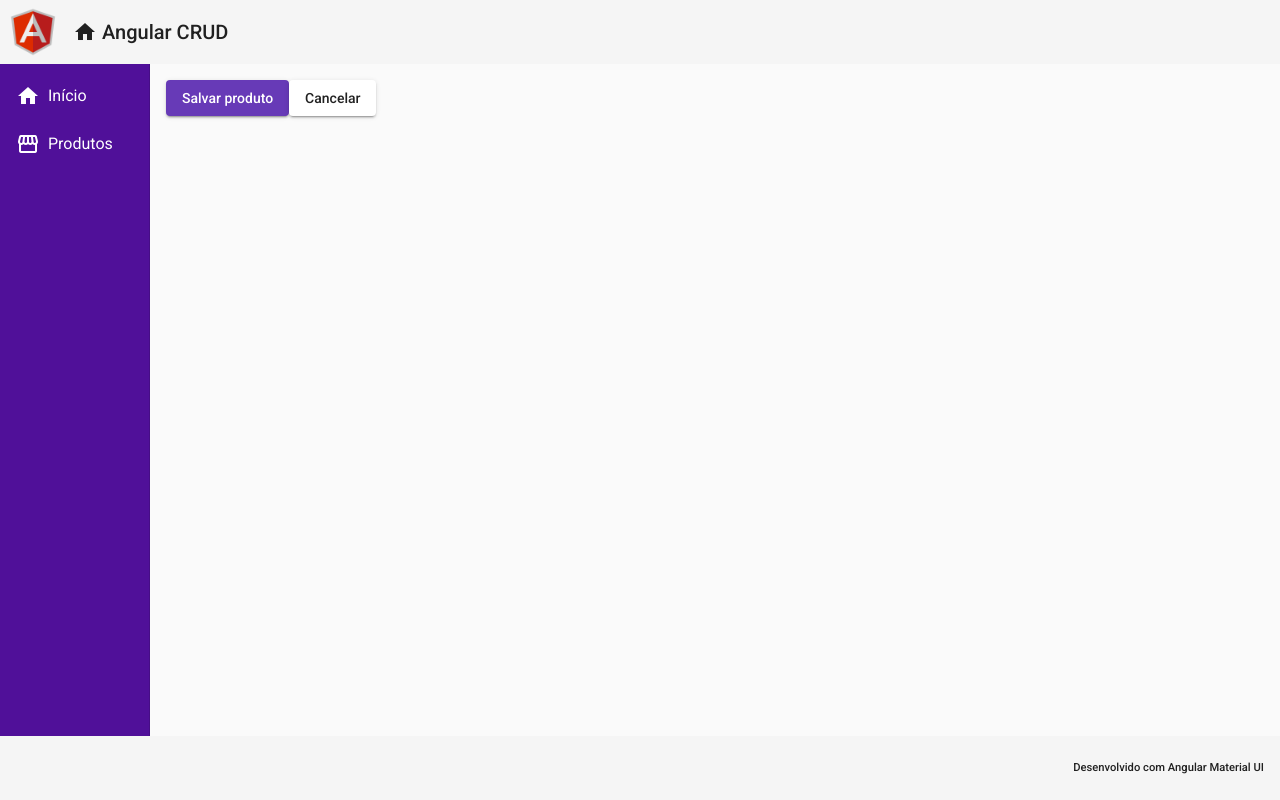
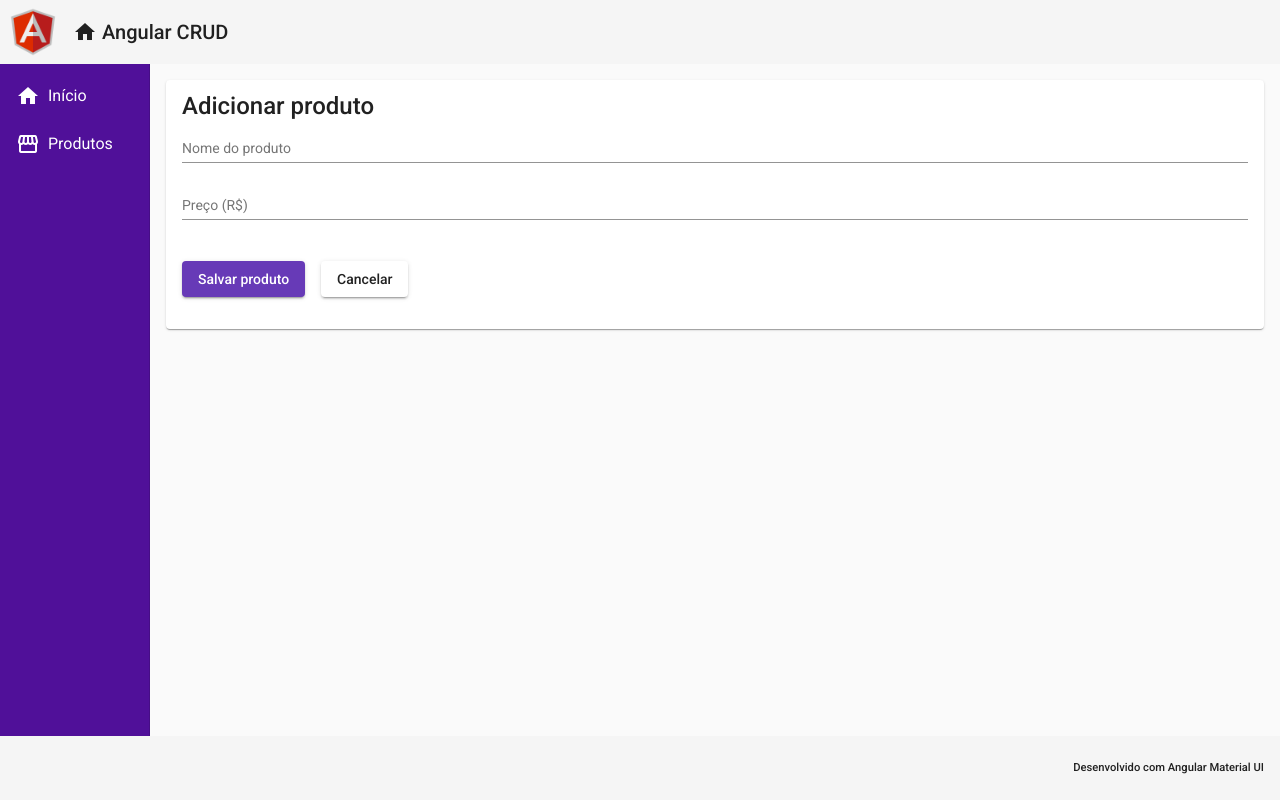
Before and after one commit to william-cesar/crud-angular, an Angular app in the folder frontend/: page /product/create in a window 1280 px wide. Built offline with nearby package versions, Linux system fonts and the light colour scheme.

Commit message:
Criaçao formulario de adiçao de produto

```diff
--- a/frontend/src/app/app.module.ts
+++ b/frontend/src/app/app.module.ts
@@ -9,6 +9,9 @@
 import { MatButtonModule } from "@angular/material/button";
 import { MatSnackBarModule } from "@angular/material/snack-bar";
 import { HttpClientModule } from "@angular/common/http";
+import { MatFormFieldModule } from "@angular/material/form-field";
+import { MatInputModule } from "@angular/material/input";
+import { FormsModule } from "@angular/forms";
 
 import { AppComponent } from "./app.component";
 import { HeaderComponent } from "./components/template/header/header.component";
@@ -38,6 +41,9 @@
     MatButtonModule,
     MatSnackBarModule,
     HttpClientModule,
+    MatFormFieldModule,
+    MatInputModule,
+    FormsModule,
   ],
   providers: [],
   bootstrap: [AppComponent],
--- a/frontend/src/app/components/product/product-create/product-create.component.css
+++ b/frontend/src/app/components/product/product-create/product-create.component.css
@@ -0,0 +1,8 @@
+form {
+  display: flex;
+  flex-direction: column;
+}
+
+button {
+  margin: 1.5rem 1rem 1rem 0;
+}
--- a/frontend/src/app/components/product/product-create/product-create.component.html
+++ b/frontend/src/app/components/product/product-create/product-create.component.html
@@ -1,5 +1,27 @@
-<button mat-raised-button (click)="createProduct()" color="primary">
-  Salvar produto
-</button>
+<mat-card>
+  <mat-card-title>Adicionar produto</mat-card-title>
+  <form>
+    <mat-form-field>
+      <input
+        matInput
+        placeholder="Nome do produto"
+        [(ngModel)]="product.name"
+        name="name"
+      />
+    </mat-form-field>
+    <mat-form-field>
+      <input
+        matInput
+        placeholder="Preço (R$)"
+        [(ngModel)]="product.price"
+        name="price"
+      />
+    </mat-form-field>
+  </form>
 
-<button mat-raised-button (click)="cancel()">Cancelar</button>
+  <button mat-raised-button (click)="createProduct()" color="primary">
+    Salvar produto
+  </button>
+
+  <button mat-raised-button (click)="cancel()">Cancelar</button>
+</mat-card>
--- a/frontend/src/app/components/product/product-create/product-create.component.ts
+++ b/frontend/src/app/components/product/product-create/product-create.component.ts
@@ -11,7 +11,7 @@
 export class ProductCreateComponent implements OnInit {
   product: Product = {
     name: "",
-    price: 0,
+    price: null,
   };
 
   constructor(private productService: ProductService, private router: Router) {}
--- a/frontend/tsconfig.json
+++ b/frontend/tsconfig.json
@@ -6,6 +6,7 @@
     "outDir": "./dist/out-tsc",
     "forceConsistentCasingInFileNames": true,
     "strict": true,
+    "strictNullChecks": false,
     "noImplicitReturns": true,
     "noFallthroughCasesInSwitch": true,
     "sourceMap": true,
@@ -16,10 +17,7 @@
     "importHelpers": true,
     "target": "es2015",
     "module": "es2020",
-    "lib": [
-      "es2018",
-      "dom"
-    ]
+    "lib": ["es2018", "dom"]
   },
   "angularCompilerOptions": {
     "strictInjectionParameters": true,
```
Also changed, not shown: 1 other file (tests, documents, lock files or other folders).
